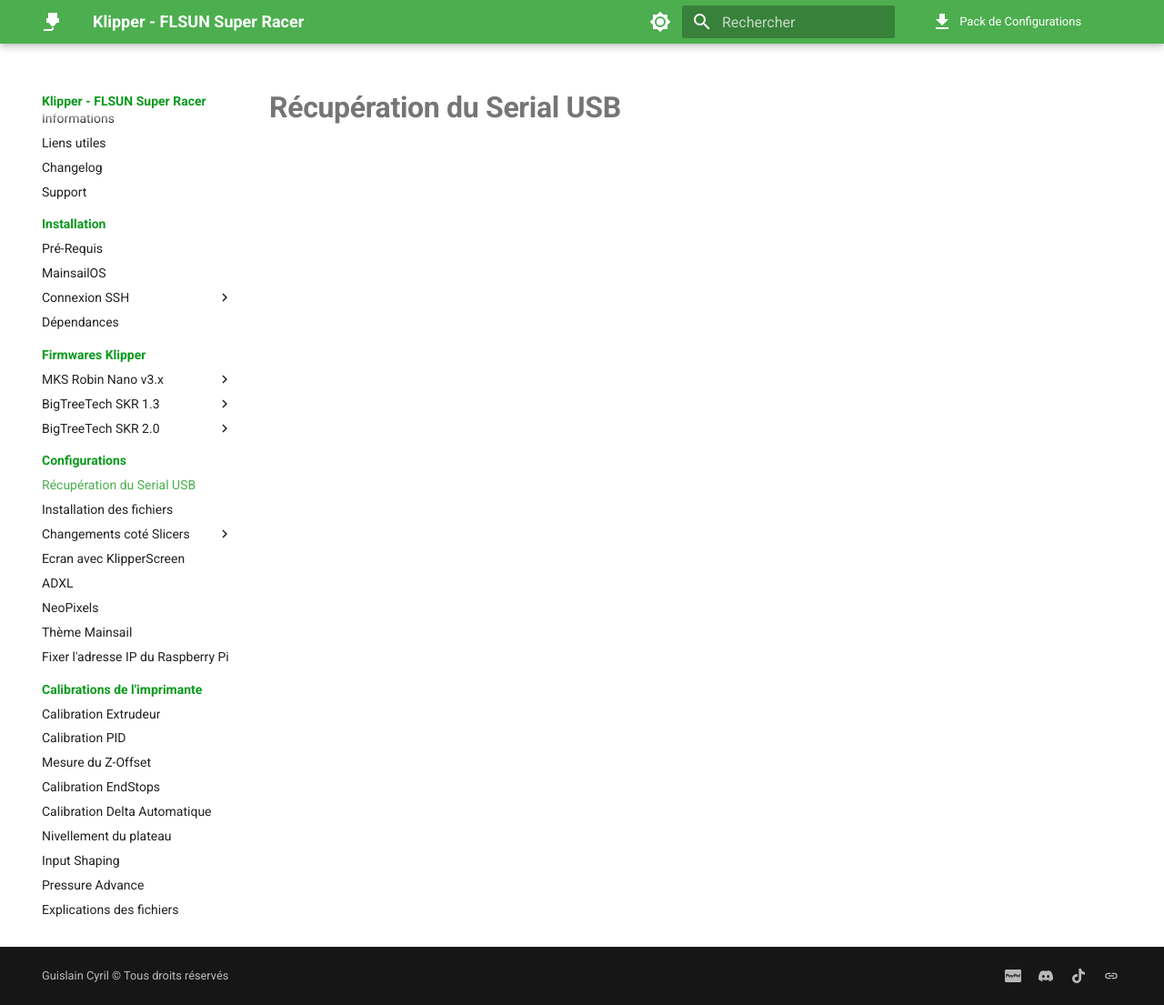
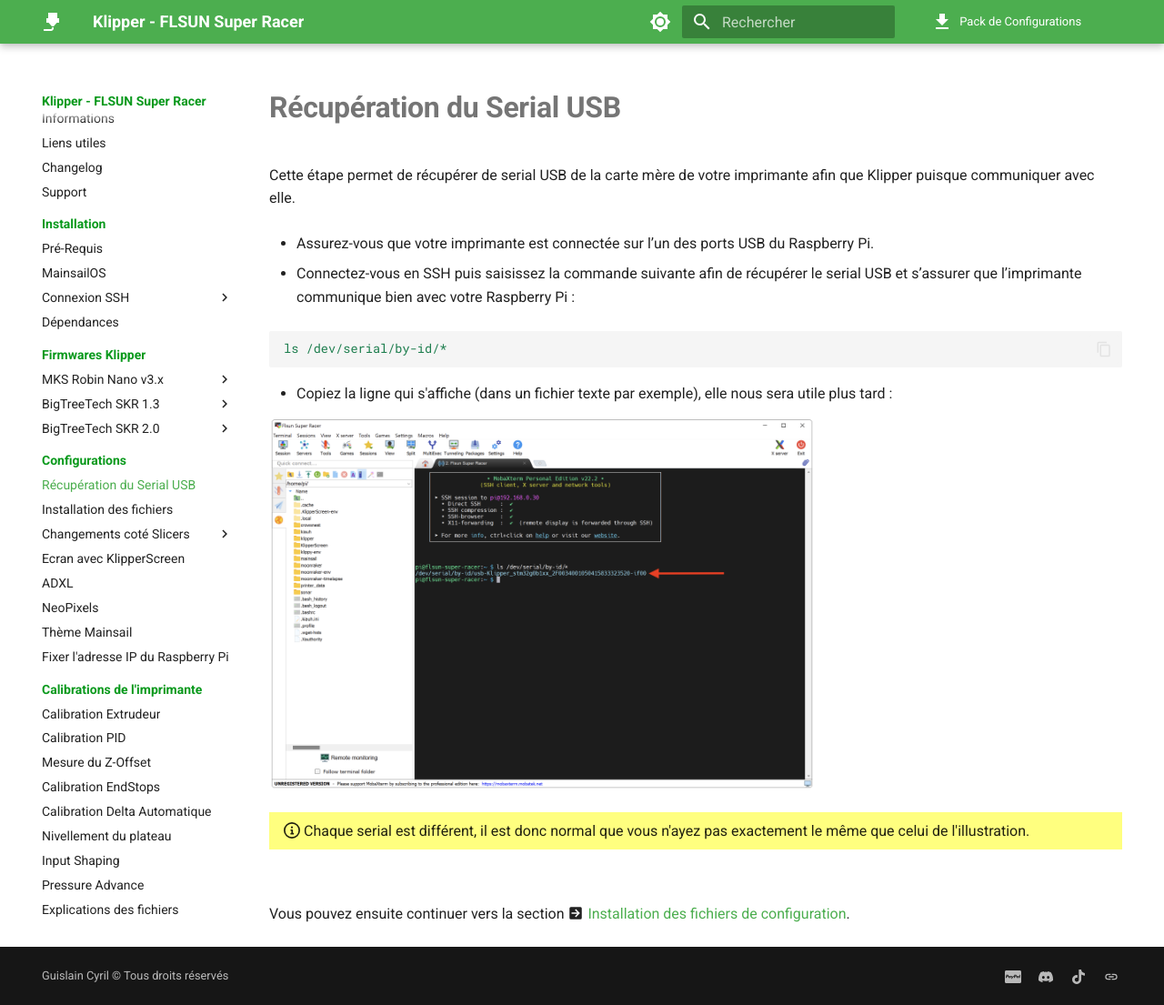
Before and after one commit to Guilouz/test, an MkDocs documentation site: the page built from docs/configurations/recuperation-du-serial-usb.md, in a window 1280 px wide and 1105 px high. Shown: the whole window at 91% size. Built offline with MkDocs 1.6.1 and Material for MkDocs 9.7.7, drawn with Linux system fonts in a browser that asks for light colours; comment, search, counter and statistics services are not loaded.

Commit message:
Update recuperation-du-serial-usb.md

````diff
--- a/docs/configurations/recuperation-du-serial-usb.md
+++ b/docs/configurations/recuperation-du-serial-usb.md
@@ -4,3 +4,28 @@
 ---
 
 # Récupération du Serial USB
+
+Cette étape permet de récupérer de serial USB de la carte mère de votre imprimante afin que Klipper puisque communiquer avec elle.
+
+
+- Assurez-vous que votre imprimante est connectée sur l’un des ports USB du Raspberry Pi.
+
+- Connectez-vous en SSH puis saisissez la commande suivante afin de récupérer le serial USB et s’assurer que l’imprimante communique bien avec votre Raspberry Pi :
+
+``` yaml
+ls /dev/serial/by-id/*
+```
+
+- Copiez la ligne qui s'affiche (dans un fichier texte par exemple), elle nous sera utile plus tard :
+
+![Serial](../assets/img/configurations/serial.png){ width="600" }
+
+{==
+
+:octicons-info-16: Chaque serial est différent, il est donc normal que vous n'ayez pas exactement le même que celui de l'illustration.
+
+==}
+
+<br />
+
+Vous pouvez ensuite continuer vers la section :material-arrow-right-box: [Installation des fichiers de configuration](../configurations/fichiers-de-configuration.md).
````
